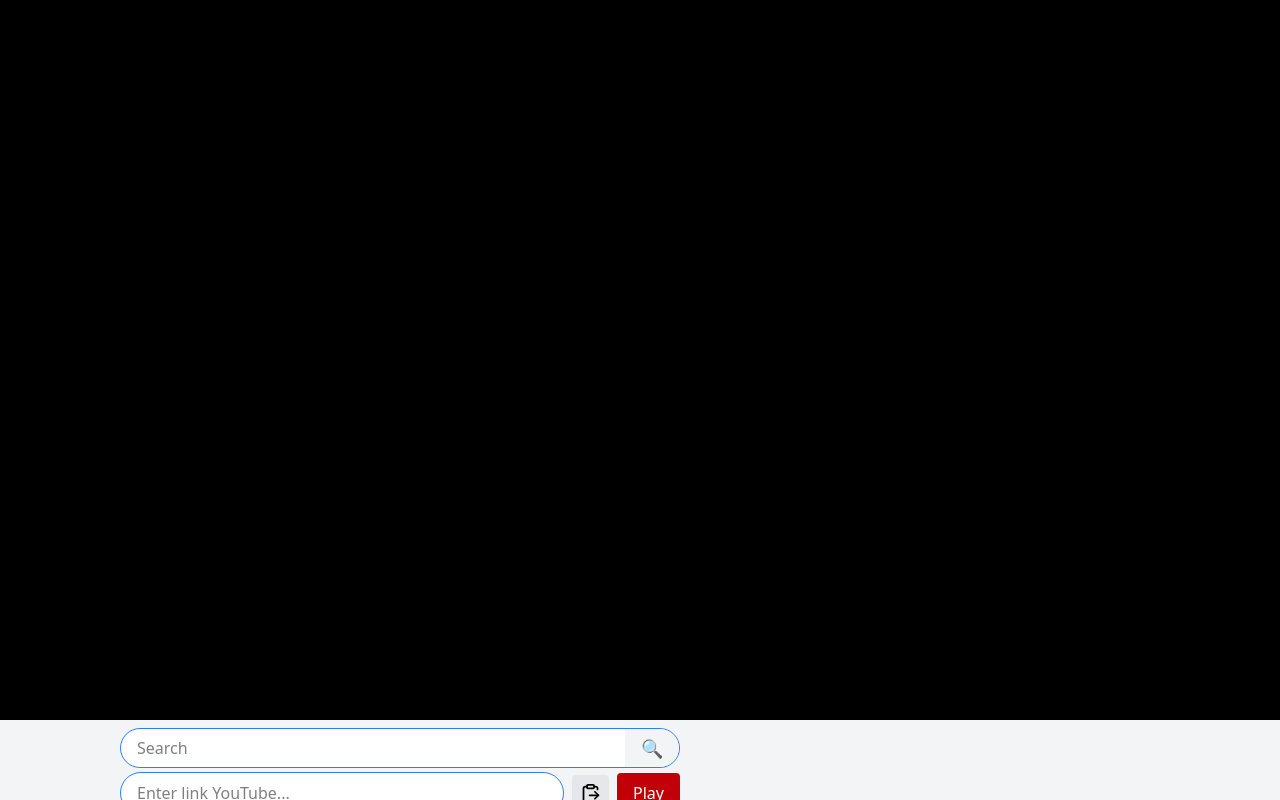
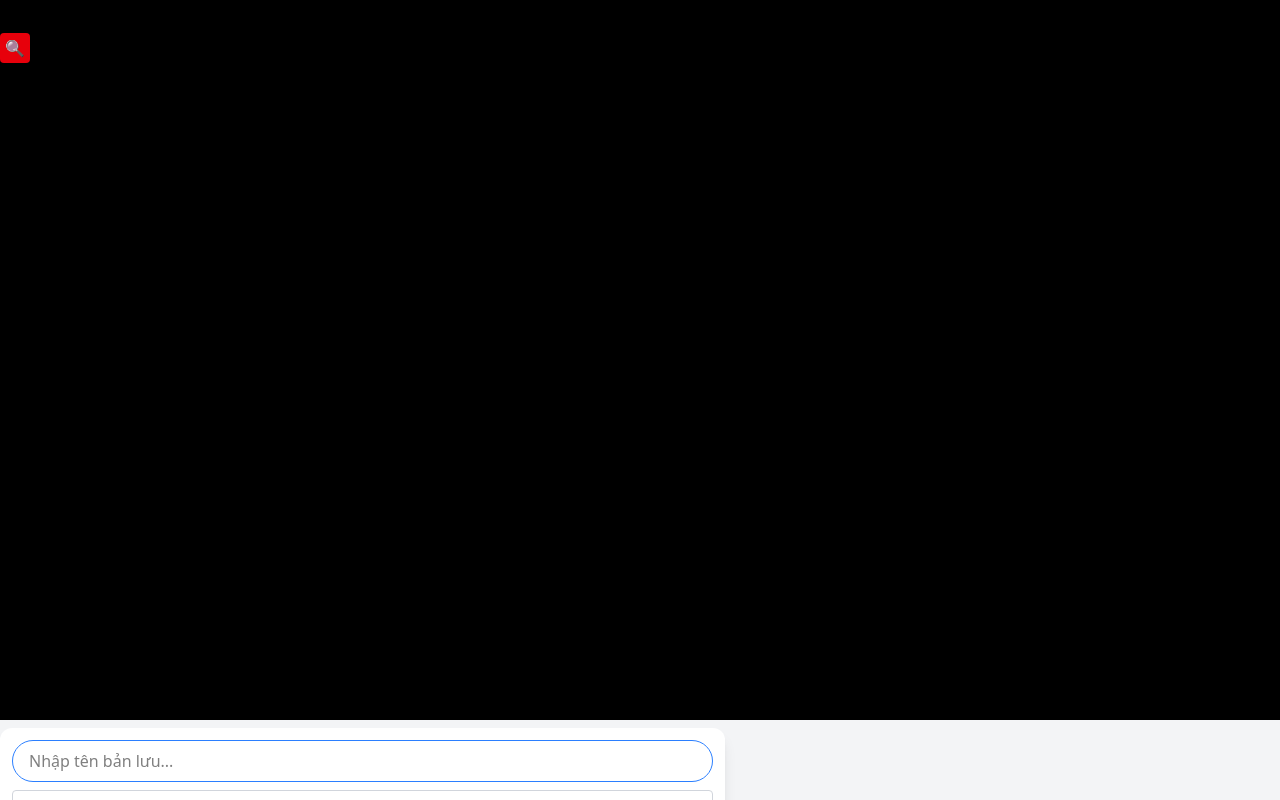
Before and after one commit to NgocAnh99ND/my-app, a React (Vite) app: page / in a window 1280 px wide. Shown: the top 800 px of the page. Built offline with nearby package versions, Linux system fonts and the light colour scheme; the HTML template or start-up script is replaced by a standard one.

Commit message:
fix position  SearchBox

```diff
--- a/src/components/VideoPlayer.tsx
+++ b/src/components/VideoPlayer.tsx
@@ -11,6 +11,7 @@ export type VideoPlayerProps = {
   shouldPlay?: boolean;
   onReady?: (player: YT.Player) => void;
   onStateChange?: (event: YT.OnStateChangeEvent) => void;
+  onToggleSearch?: () => void; // ✅ callback toggle SearchBox
 };
 
 const YT_SCRIPT_SRC = "https://www.youtube.com/iframe_api";
@@ -47,6 +48,7 @@ const VideoPlayer: React.FC<VideoPlayerProps> = ({
   shouldPlay,
   onReady,
   onStateChange,
+  onToggleSearch,
 }) => {
   const playerRef = useRef<YT.Player | null>(null);
   const mountRef = useRef<HTMLDivElement | null>(null);
@@ -95,7 +97,7 @@ const VideoPlayer: React.FC<VideoPlayerProps> = ({
         },
         events: {
           onReady: (event: YT.PlayerEvent) => {
-                        // ép iframe fill wrapper, không còn viền đen
+            // ép iframe fill wrapper, không viền đen
             try {
               const iframe = event.target.getIframe?.();
               if (iframe) {
@@ -104,13 +106,13 @@ const VideoPlayer: React.FC<VideoPlayerProps> = ({
                 iframe.style.position = "absolute";
                 iframe.style.inset = "0";
               }
-                        } catch { }
+            } catch {}
 
             if (defaultPlaybackRate) {
               event.target.setPlaybackRate(defaultPlaybackRate);
             }
 
-                        // ✅ Resume về thời gian đã lưu
+            // Resume lại thời gian đã lưu
             if (initialTimeRef.current > 0) {
               event.target.seekTo(initialTimeRef.current, true);
             }
@@ -176,10 +178,22 @@ const VideoPlayer: React.FC<VideoPlayerProps> = ({
 
   return (
     <div className={`relative w-full bg-black ${className}`}>
-            {/* giữ tỷ lệ 16:9, không viền đen */}
+      {/* giữ tỷ lệ 16:9 */}
       <div className="relative w-full aspect-video">
         <div id={mountId} ref={mountRef} className="absolute inset-0" />
       </div>
+
+      {/* ✅ Nút Tìm cố định bên trái, giữa màn hình */}
+      <button
+        onClick={onToggleSearch}
+        className="fixed left-0 top-12 -translate-y-1/2
+                   w-[30px] h-[30px]
+                   bg-red-600 text-white
+                   rounded z-[1600]
+                   hover:bg-red-700"
+      >
+        🔍
+      </button>
     </div>
   );
 };
--- a/src/pages/Home.tsx
+++ b/src/pages/Home.tsx
@@ -26,6 +26,7 @@ const Home = () => {
   const [customStep, setCustomStep] = useState(0.2);
   const [isFullscreen, setIsFullscreen] = useState(false);
   const [initialTime, setInitialTime] = useState(0);
+  const [showSearchBox, setShowSearchBox] = useState(false);
 
   // State cho phụ đề & tốc độ
   const [activateSubtitleAndSpeed, setActivateSubtitleAndSpeed] =
@@ -34,7 +35,6 @@ const Home = () => {
   // State cho search
   const [searchText, setSearchText] = useState("");
   const [youtubeLink, setYoutubeLink] = useState("");
-  // const [suggestions, setSuggestions] = useState<string[]>([]);
 
   const videoId = extractVideoId(videoUrl) || "M7lc1UVf-VE";
 
@@ -82,7 +82,9 @@ const Home = () => {
   // SearchBar
   const handleClearSearch = () => setSearchText("");
   const handleSearch = () => {
-    alert("Search: " + searchText);
+    if (!searchText.trim()) return;
+    localStorage.setItem("searchKeyword", searchText.trim());
+    window.location.href = "result.html"; // giống bản thuần
   };
 
   // YoutubeLinkInput
@@ -100,24 +102,13 @@ const Home = () => {
     if (!id) return;
 
     setVideoUrl(youtubeLink);
-
-    // ✅ Lưu lại videoId mới
-    localStorage.setItem(LAST_VIDEO_KEY, id);
+    localStorage.setItem(LAST_VIDEO_KEY, id); // lưu videoId mới
   };
-  // const handleSelectSuggestion = (link: string) => {
-  //   setYoutubeLink(link);
-  //   setSuggestions([]);
-  // };
-
-  // const handleYoutubeLinkFocus = () => {
-  //   const history = JSON.parse(localStorage.getItem("youtubeLinks") || "[]");
-  //   setSuggestions(history);
-  // };
 
   return (
     <div className="flex flex-col w-full min-h-screen bg-gray-100">
       {/* VideoPlayer */}
-      <div className="w-full">
+      <div className="w-full relative">
         <VideoPlayer
           videoId={videoId}
           className={
@@ -125,18 +116,24 @@ const Home = () => {
               ? "fixed top-0 left-0 w-screen h-[95vh] z-[1000]"
               : "w-full"
           }
-          initialTime={initialTime} // ✅ truyền lại thời điểm cũ
-          onTimeUpdate={handleTimeUpdate} // ✅ liên tục lưu thời điểm mới
+          initialTime={initialTime}
+          onTimeUpdate={handleTimeUpdate}
           defaultPlaybackRate={activateSubtitleAndSpeed ? 0.8 : undefined}
           autoSubtitleLang={activateSubtitleAndSpeed ? "en" : undefined}
           shouldPlay={true}
           onReady={handleReady}
           onStateChange={handleStateChange}
+          onToggleSearch={() => setShowSearchBox((s) => !s)}
         />
-      </div>
 
-      {/* SearchBar + YoutubeLinkInput */}
-      <div className="flex flex-col items-center w-full max-w-[800px] mt-2 gap-1">
+        {/* ✅ SearchBox nổi trên video */}
+        {showSearchBox && (
+          <div
+            className="absolute top-0 left-1/2 -translate-x-1/2
+                       rounded-lg shadow-lg px-3
+                       flex flex-col items-center w-[90%] max-w-[600px]
+                       z-[2000]"
+          >
             <SearchBar
               value={searchText}
               onChange={setSearchText}
@@ -150,14 +147,17 @@ const Home = () => {
               onPaste={handlePasteYoutubeLink}
               onPlay={handlePlayYoutubeLink}
               placeholder="Enter link YouTube..."
+              className="mt-2"
             />
+          </div>
+        )}
       </div>
 
       {/* NoteEditor */}
       <NoteEditor />
 
       {/* PlayerControls */}
-      <div className="flex w-full justify-center mt-2 mb-25">
+      <div className="flex w-full justify-center mt-2 mb-4">
         <PlayerControls
           seekSeconds={seekSeconds}
           setSeekSeconds={setSeekSeconds}
```
Lines whose indentation alone changed are shown as unchanged.
